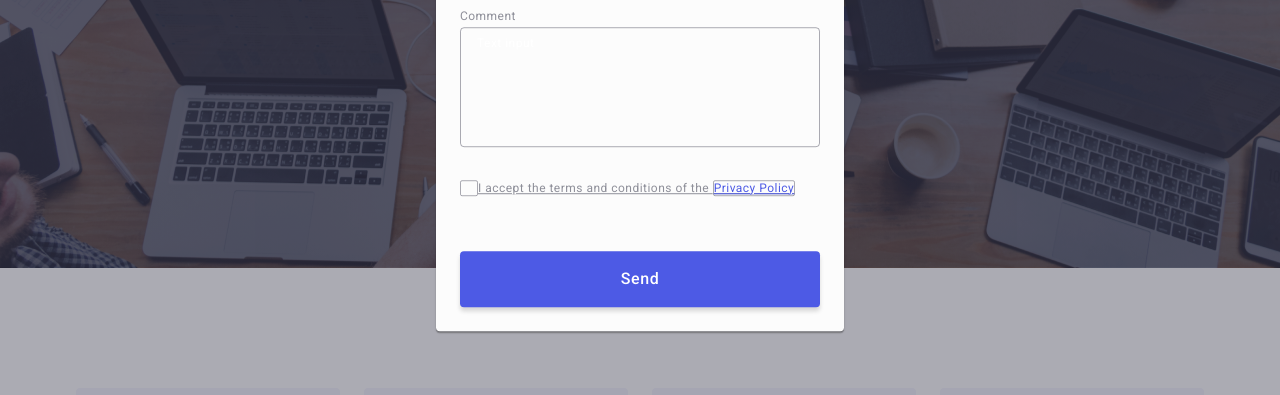
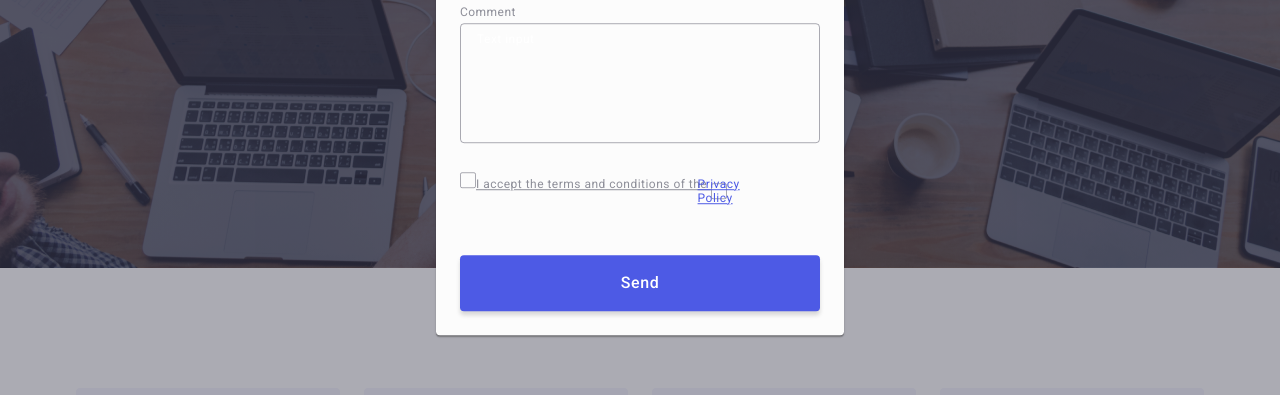
Before and after one commit to Violaaq/goit-markup-hw-06, a plain HTML site: page index.html in a window 1280 px wide. Both pictures are taken after a click on the button "Order Service". Shown: the part 405-800 px from the top of the page. Drawn offline with nearby package versions, Linux system fonts and the light colour scheme.

Commit message:
Update styles.css

```diff
--- a/css/styles.css
+++ b/css/styles.css
@@ -842,7 +842,8 @@ transition: border-color 250ms cubic-bezier(0.4, 0, 0.2, 1);
 .textarea:focus {border-color: #4D5AE5;}
 
 .privacy-item {
-  color: #4d5ae5;;
+  color: #4d5ae5;
+  display: inline-flex;
 width: 16px;
 height: 16px;
 border: 1px solid rgba(46, 47, 66, 0.4);
```
